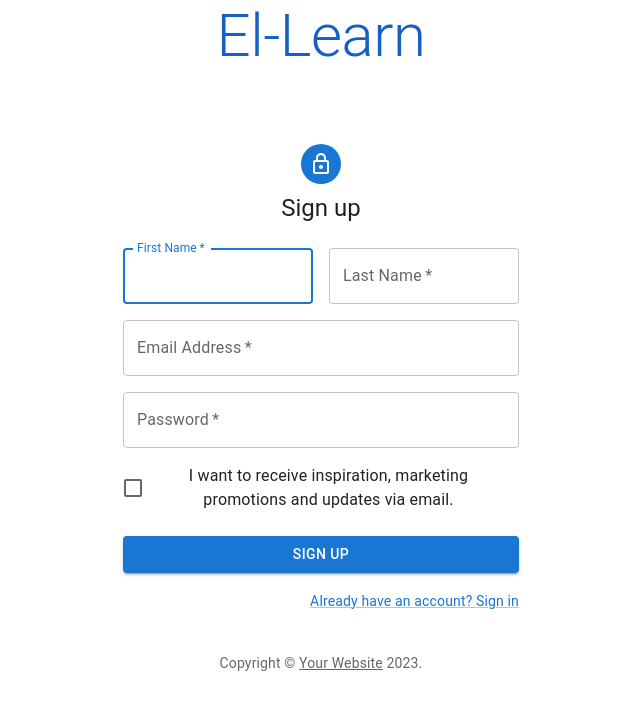
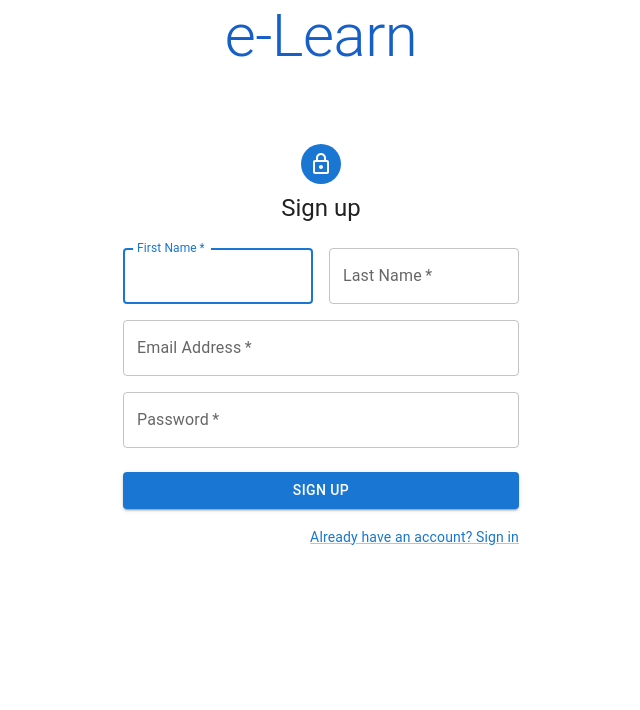
Before and after one commit to zaidhassan168/el-learn, a React (Create React App) app: page /signup in a window 1280 px wide. Shown: the top 710 px of the page, without its empty margins (319-959 px from the left). Built offline with nearby package versions, Linux system fonts and the light colour scheme.

Commit message:
- changes

```diff
--- a/src/authentication/SignUp.js
+++ b/src/authentication/SignUp.js
@@ -179,14 +179,14 @@ export default function SignUp() {
                     })}
                   />
                 </Grid>
-                <Grid item xs={12}>
+                {/* <Grid item xs={12}>
                   <FormControlLabel
                     control={
                       <Checkbox value="allowExtraEmails" color="primary" />
                     }
                     label="I want to receive inspiration, marketing promotions and updates via email."
                   />
-                </Grid>
+                </Grid> */}
               </Grid>
               <Button
                 type="submit"
@@ -198,7 +198,7 @@ export default function SignUp() {
               </Button>
               <Grid container justifyContent="flex-end">
                 <Grid item>
-                  <Link href="#" variant="body2">
+                  <Link href="/login" variant="body2">
                     Already have an account? Sign in
                   </Link>
                 </Grid>
@@ -206,7 +206,7 @@ export default function SignUp() {
             </Box>
           </Box>
         </Zoom>
-        <Copyright sx={{ mt: 5 }} />
+        {/* <Copyright sx={{ mt: 5 }} /> */}
       </Container>
     </ThemeProvider>
   );
--- a/src/components/HomeDetails.js
+++ b/src/components/HomeDetails.js
@@ -6,7 +6,7 @@ import Typography from "@mui/material/Typography";
 import Button from "@mui/material/Button";
 import CircularProgress from "@mui/material/CircularProgress";
 import { styled } from "@mui/material/styles";
-import Image from "../assets/pexels.jpg";
+import SvgBackground from "../assets/abstract.svg";
 // import WordCard from "./WordCard";
 import { auth } from "../utils/Firebase";
 import firebase from "firebase/compat/app";
@@ -25,7 +25,7 @@ import ListItemText from "@mui/material/ListItemText";
 import Speech from "speak-tts";
 
 const HomeContainer = styled(Box)({
-  backgroundImage: `url(${Image})`,
+  backgroundImage: `url(${SvgBackground})`,
   backgroundSize: "cover",
   minHeight: "100vh",
   backgroundAttachment: "fixed",
@@ -75,7 +75,7 @@ const HomeDetails = () => {
     .init({
       volume: 1,
       lang: "sv-SE",
-      rate: 1,
+      rate: 0.8,
       pitch: 1,
       voice: "Alva",
       splitSentences: true,
--- a/src/main/App.js
+++ b/src/main/App.js
@@ -40,7 +40,7 @@ const App = () => {
         <header>
           <Zoom in={true} timeout={1000}>
             <Typography variant="h2" animation="wave" color="rgb(22,95,199)">
-              El-Learn
+              e-Learn
             </Typography>
           </Zoom>
         </header>
--- a/src/main/Home.js
+++ b/src/main/Home.js
@@ -193,7 +193,7 @@ export default function Home() {
             <MenuIcon />
           </IconButton>
           <Typography variant="h6" noWrap component="div">
-            El-Learn
+            e-Learn
           </Typography>
           <Button color="inherit" onClick={handleLogout}>
             Logout
--- a/src/main/LandingPage.js
+++ b/src/main/LandingPage.js
@@ -23,11 +23,11 @@ const LandingPage = () => {
       <div className="hero">
         <h1>Learn a New Language Today</h1>
         <p>Start your language learning journey with our interactive tool.</p>
-        <Button variant="contained" color="primary">
+        <Button variant="contained" color="primary" href="/signup">
           Get Started
         </Button>
       </div>
-      <div className="features">
+      {/* <div className="features">
         <div className="feature">
           <h2>Interactive Flashcards</h2>
           <p>Practice vocabulary and study efficiently with our interactive flashcards.</p>
@@ -40,7 +40,7 @@ const LandingPage = () => {
           <h2>Pronunciation Guides</h2>
           <p>Master language pronunciation with our in-depth guides and audio resources.</p>
         </div>
-      </div>
+      </div> */}
     </div>
   );
 };
```
